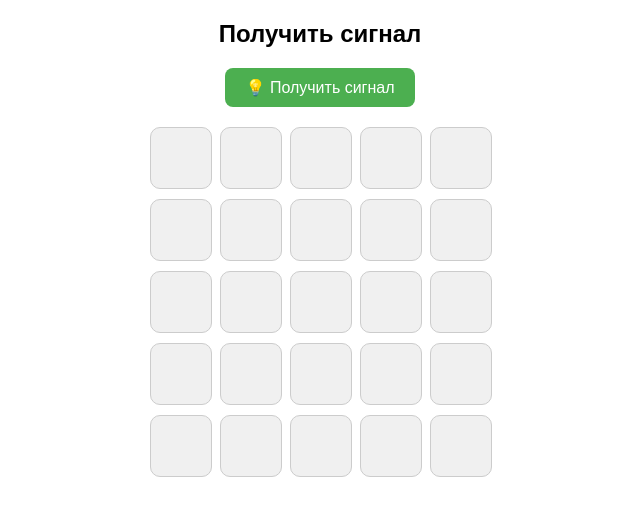
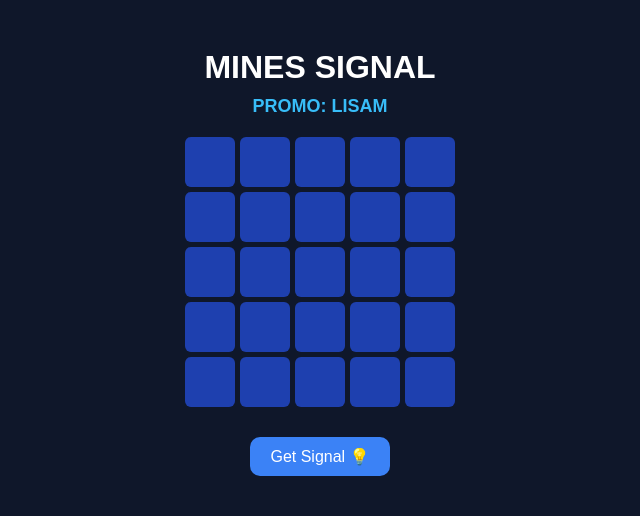
Before and after one commit to sasi467/mines-webapp, a plain HTML site: page index.html in a window 1280 px wide. Shown: the whole page, without its empty margins (320-960 px from the left). Drawn offline with Linux system fonts and the light colour scheme.

Commit message:
Update index.html

```diff
--- a/index.html
+++ b/index.html
@@ -1,75 +1,117 @@
 <!DOCTYPE html>
-<html lang="ru">
+<html lang="en">
 <head>
   <meta charset="UTF-8" />
+  <meta name="viewport" content="width=device-width, initial-scale=1.0"/>
   <title>Mines Signal</title>
   <style>
-    body { font-family: sans-serif; text-align: center; margin-top: 20px; }
-    .grid { display: grid; grid-template-columns: repeat(5, 60px); gap: 10px; justify-content: center; margin-top: 20px; }
+    body {
+      background: #0f172a;
+      color: white;
+      font-family: Arial, sans-serif;
+      text-align: center;
+      padding: 20px;
+    }
+
+    h1 {
+      margin-bottom: 10px;
+    }
+
+    .promo {
+      font-weight: bold;
+      margin: 10px 0;
+      color: #38bdf8;
+      font-size: 18px;
+    }
+
+    #grid {
+      display: grid;
+      grid-template-columns: repeat(5, 50px);
+      grid-template-rows: repeat(5, 50px);
+      gap: 5px;
+      justify-content: center;
+      margin: 20px auto;
+    }
+
     .cell {
-      width: 60px; height: 60px;
-      border: 1px solid #ccc;
-      border-radius: 10px;
-      background-color: #f0f0f0;
-      position: relative;
+      width: 50px;
+      height: 50px;
+      background-color: #1e40af;
+      border-radius: 6px;
+      display: flex;
+      align-items: center;
+      justify-content: center;
+      transition: background 0.3s ease;
     }
+
     .star {
-      position: absolute;
-      top: 50%; left: 50%;
-      transform: translate(-50%, -50%) scale(0);
       font-size: 24px;
-      color: gold;
-      animation: pop 0.4s ease-out forwards;
+      animation: pop 0.3s ease forwards;
     }
+
     @keyframes pop {
-      0% { transform: translate(-50%, -50%) scale(0); opacity: 0; }
-      100% { transform: translate(-50%, -50%) scale(1); opacity: 1; }
+      0% {
+        transform: scale(0);
+        opacity: 0;
+      }
+      100% {
+        transform: scale(1);
+        opacity: 1;
+      }
     }
+
     button {
+      background-color: #3b82f6;
+      color: white;
+      border: none;
       padding: 10px 20px;
       font-size: 16px;
+      border-radius: 10px;
       cursor: pointer;
-      border-radius: 8px;
-      background-color: #4CAF50;
-      color: white;
-      border: none;
+      margin-top: 10px;
+    }
+
+    button:hover {
+      background-color: #2563eb;
     }
   </style>
 </head>
 <body>
-  <h2>Получить сигнал</h2>
-  <button onclick="showSignals()">💡 Получить сигнал</button>
-  <div class="grid" id="grid"></div>
+  <h1>MINES SIGNAL</h1>
+  <div class="promo">PROMO: LISAM</div>
+  <div id="grid"></div>
+  <button onclick="showSignal()">Get Signal 💡</button>
 
   <script>
     const grid = document.getElementById("grid");
+    const size = 5;
+    const totalCells = size * size;
 
-    function createGrid() {
-      grid.innerHTML = "";
-      for (let i = 0; i < 25; i++) {
-        const cell = document.createElement("div");
-        cell.classList.add("cell");
-        grid.appendChild(cell);
-      }
+    // Создаем поле 5x5
+    for (let i = 0; i < totalCells; i++) {
+      const cell = document.createElement("div");
+      cell.className = "cell";
+      grid.appendChild(cell);
     }
 
-    function showSignals() {
-      createGrid();
-      const cells = document.querySelectorAll(".cell");
-      let safeIndexes = new Set();
-      while (safeIndexes.size < 4 + Math.floor(Math.random() * 2)) {
-        safeIndexes.add(Math.floor(Math.random() * 25));
+    function showSignal() {
+      const starsCount = Math.floor(Math.random() * 2) + 4; // 4–5 звёзд
+      const cells = Array.from(document.querySelectorAll(".cell"));
+      cells.forEach(cell => cell.innerHTML = ""); // очистка
+
+      const selected = new Set();
+      while (selected.size < starsCount) {
+        const index = Math.floor(Math.random() * totalCells);
+        selected.add(index);
       }
 
-      safeIndexes.forEach(index => {
+      selected.forEach(i => {
         const star = document.createElement("div");
-        star.classList.add("star");
-        star.textContent = "⭐";
-        cells[index].appendChild(star);
+        star.className = "star";
+        star.innerText = "⭐";
+        cells[i].appendChild(star);
       });
     }
-
-    createGrid(); // initial grid
   </script>
 </body>
 </html>
```
